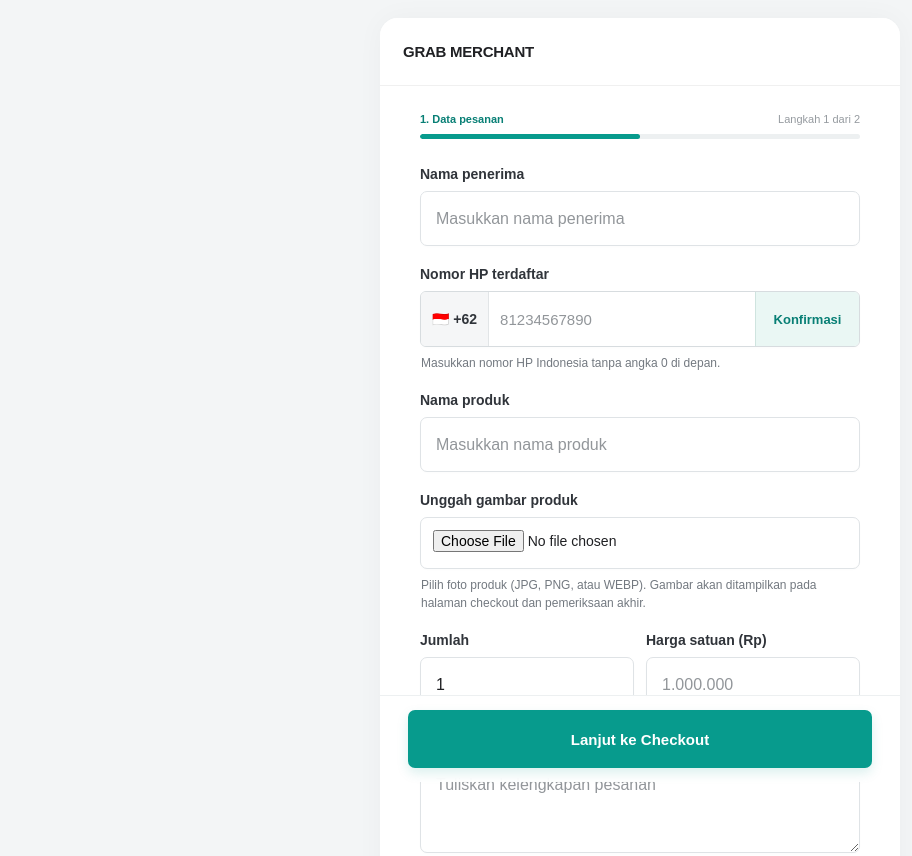
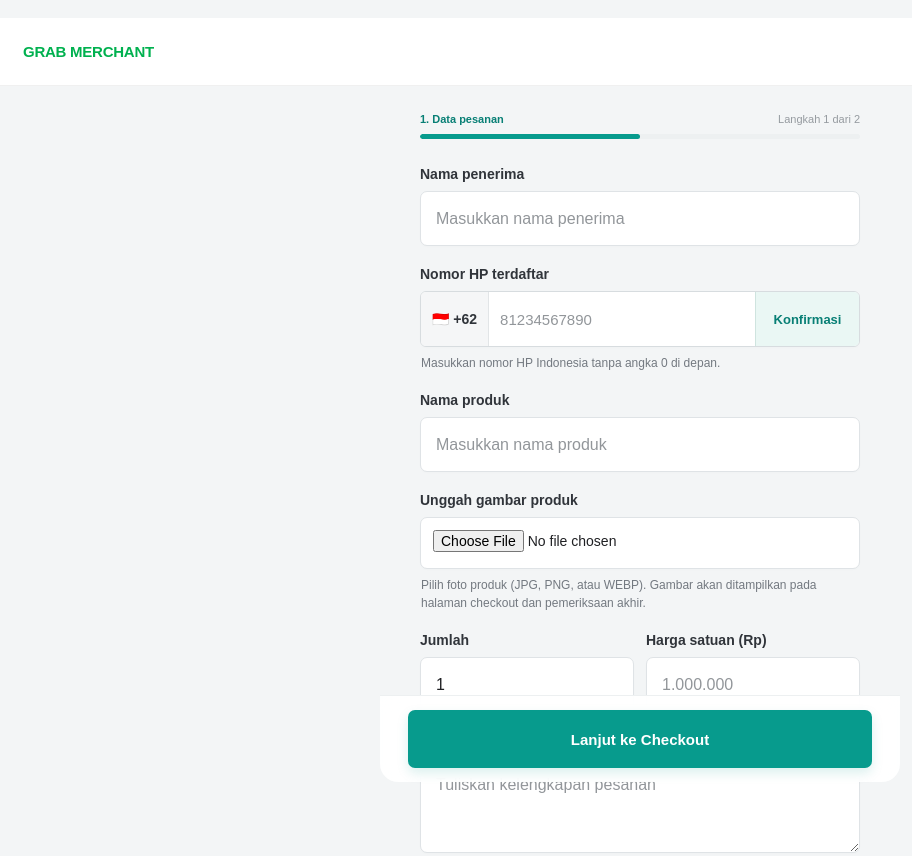
Before and after one commit to websitebaba/konfirmasi-pesanan, a plain HTML site: page index.html in a window 1280 px wide. Shown: the top 856 px of the page, without its empty margins (0-912 px from the left). Drawn offline with Linux system fonts and the light colour scheme.

Commit message:
Refactor GRAB MERCHANT logo styles and header structure
Updated the brand color for the GRAB MERCHANT logo and made the color declaration important. Also, restructured the header section for consistency.

```diff
--- a/index.html
+++ b/index.html
@@ -137,23 +137,25 @@ button{min-height:58px;border:0;border-radius:7px;padding:0 18px;font-size:15px;
 .hidden{display:none!important}
 @media(max-width:380px){.image-card img{max-height:300px}}
 <style>
-  /* Logo GRAB MERCHANT */
   .brand-grab-merchant {
-    color: #00B14F;
+    color: #00B14F !important;
     font-size: 24px;
     font-weight: 800;
     text-transform: uppercase;
   }
+
+  .brand-grab-merchant,
+  .brand-grab-merchant:visited,
+  .brand-grab-merchant:hover {
+    color: #00B14F !important;
+  }
 </style>
-</head>
 
-<body>
-  <div class="app">
-    <header class="header" aria-label="Header">
-      <a class="brand" href="/" aria-label="GRAB MERCHANT">
-        <span class="brand-grab-merchant">GRAB MERCHANT</span>
-      </a>
-    </header>
+<header class="header" aria-label="Header">
+  <a class="brand" href="/" aria-label="GRAB MERCHANT">
+    <span class="brand-grab-merchant">GRAB MERCHANT</span>
+  </a>
+</header>
 <main>
   <div class="progress-wrap" id="progressWrap">
     <div class="progress-labels"><span id="progressCurrent" class="current">1. Data pesanan</span><span id="progressCount">Langkah 1 dari 2</span></div>
```
